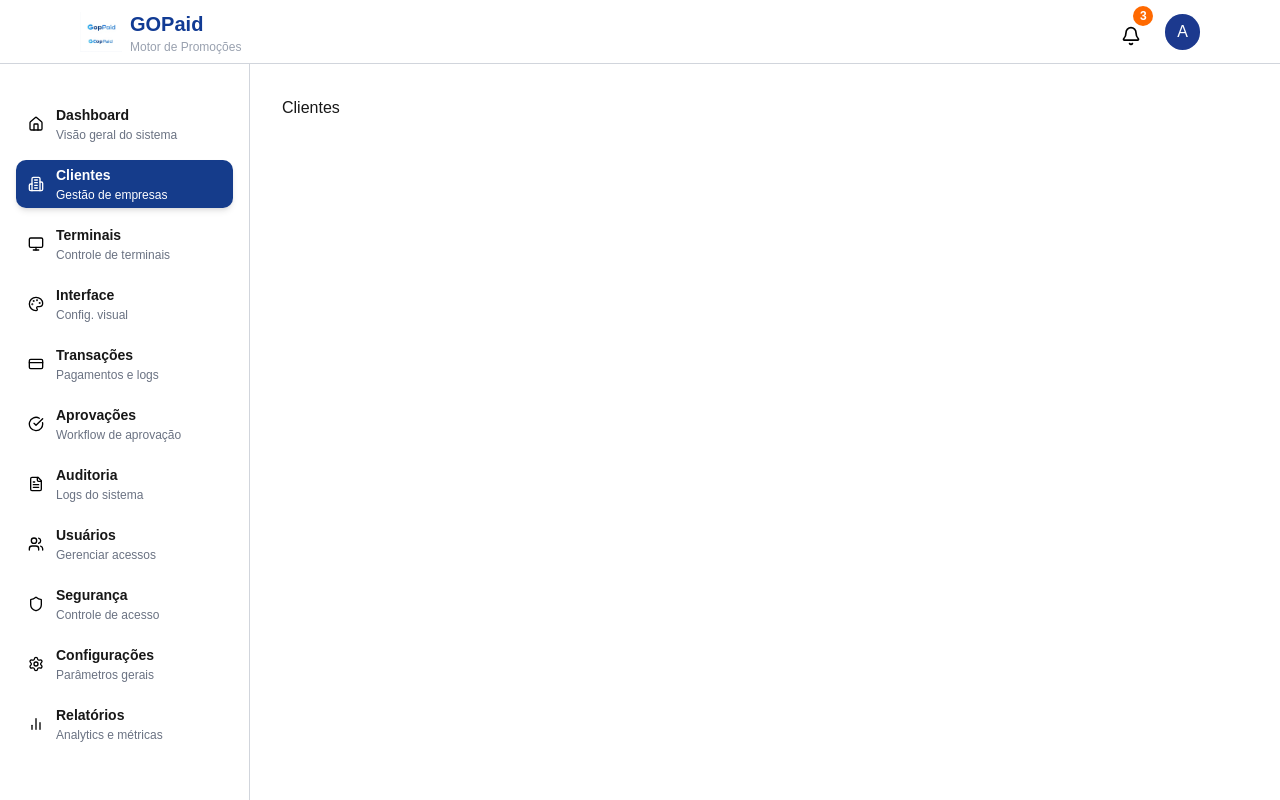
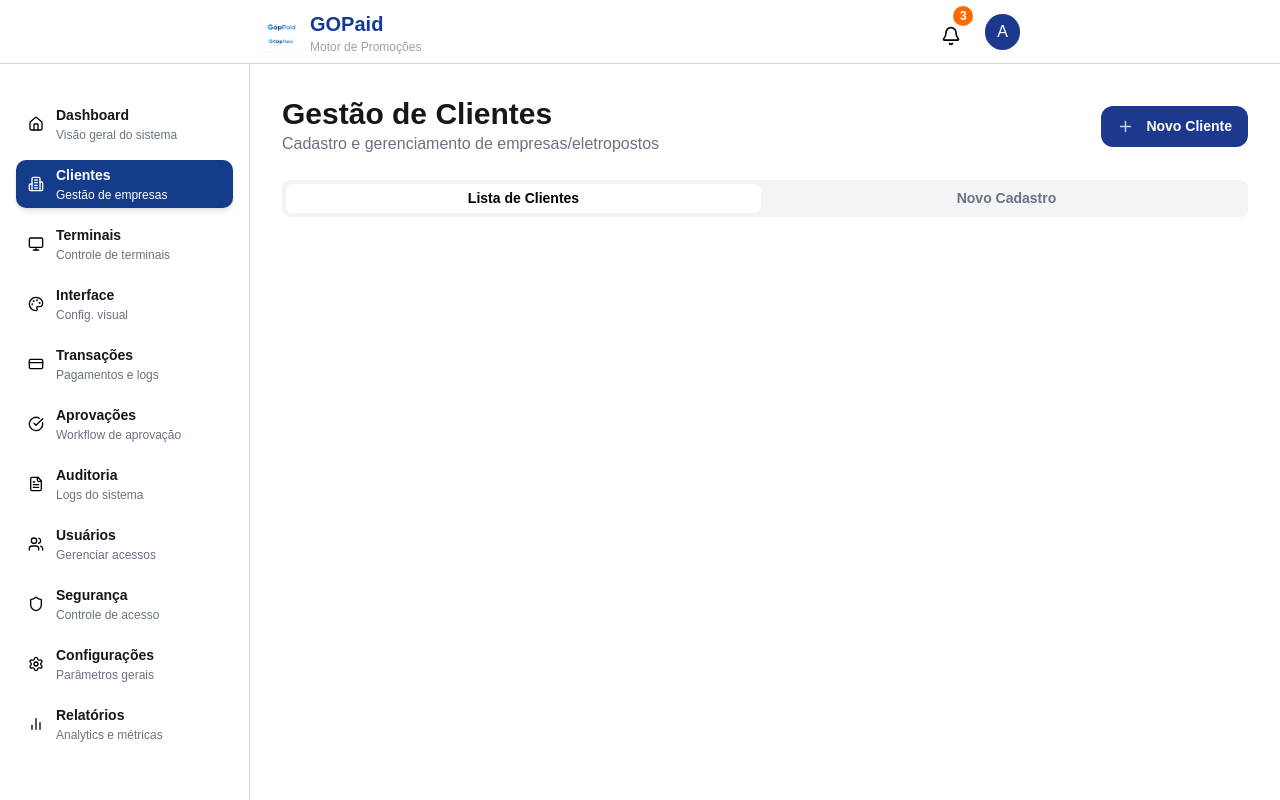
Before and after one commit to JohannPDaniel/Meu-projeto, a Next.js app: page /clientes in a window 1280 px wide. Built offline with nearby package versions, Linux system fonts and the light colour scheme.

Commit message:
iniciando pagina de clientes

```diff
--- a/src/app/clientes/page.tsx
+++ b/src/app/clientes/page.tsx
@@ -1,7 +1,54 @@
-import { AppLayout } from "../../components/appLayout";
+'use client';
 
-export default function clientes() {
+import { Plus } from 'lucide-react';
+import { useState } from 'react';
+import { AppLayout } from '../../components/appLayout';
+
+export default function Clientes() {
+	const [active, setActive] = useState<'lista' | 'novo'>('lista');
 	return (
-		<AppLayout>Clientes</AppLayout>
+		<AppLayout>
+			<div className='flex items-center justify-between'>
+				<div>
+					<h1 className='text-3xl font-bold'>Gestão de Clientes</h1>
+					<p className='text-gray-500'>
+						Cadastro e gerenciamento de empresas/eletropostos
+					</p>
+				</div>
+				<button className='flex items-center bg-blue-900 text-white px-4 py-2.5 rounded-xl cursor-pointer'>
+					<Plus
+						className='mr-3 font-black'
+						color='var(--color-gray-300)'
+						size={17}
+						strokeWidth={2}
+					/>
+					<span className='text-[14px] font-bold'>Novo Cliente</span>
+				</button>
+			</div>
+
+			<div className='w-full bg-gray-100 flex justify-center py-1 rounded-lg'>
+				<button
+					onClick={() => setActive('lista')}
+					className={`w-full mx-1 py-1 rounded-lg font-bold text-[14px] cursor-pointer transition-colors
+          ${
+						active === 'lista'
+							? 'bg-white text-black'
+							: 'text-gray-500 bg-transparent'
+					}`}>
+					Lista de Clientes
+				</button>
+
+				<button
+					onClick={() => setActive('novo')}
+					className={`w-full mx-1 py-1 rounded-lg font-bold text-[14px] cursor-pointer transition-colors
+          ${
+						active === 'novo'
+							? 'bg-white text-black'
+							: 'text-gray-500 bg-transparent'
+					}`}>
+					Novo Cadastro
+				</button>
+			</div>
+		</AppLayout>
 	);
 }
--- a/src/app/page.tsx
+++ b/src/app/page.tsx
@@ -1,5 +1,5 @@
 import gopaid from '@/assets/gopaid.png';
-import { Lock, Mail, Shield, User } from 'lucide-react';
+import { Lock, Mail } from 'lucide-react';
 import Image from 'next/image';
 
 export default function SignIn() {
@@ -24,7 +24,7 @@ export default function SignIn() {
 			</div>
 
 			<div
-				className='xss:w-[305px] xs:w-[355px] sm:w-[400px] md:w-[420px] lg:w-[450px] h-auto rounded-2xl flex flex-col items-center shadow-[0_2px_10px_rgba(0,0,0,0.1)] pb-2'
+				className='xss:w-[305px] xs:w-[355px] sm:w-[400px] md:w-[420px] lg:w-[450px] h-auto rounded-2xl flex flex-col items-center shadow-[0_2px_10px_rgba(0,0,0,0.1)] pb-6'
 				style={{ backgroundColor: '#ffff' }}>
 				<h1 className='text-2xl pt-6 font-[500]'>Acesso ao Sistema</h1>
 				<p className='text-sm text-gray-400 mt-1'>
@@ -61,7 +61,7 @@ export default function SignIn() {
 					</button>
 				</form>
 
-				<div className='w-full mt-2 px-6 py-4 flex flex-col gap-3'>
+				{/* <div className='w-full mt-2 px-6 py-4 flex flex-col gap-3'>
 					<hr className='border-x border-gray-300' />
 					<p className='text-[14px] text-gray-500 text-center'>
 						Usuários demo para teste:
@@ -136,7 +136,7 @@ export default function SignIn() {
 							</h2>
 						</div>
 					</div>
-				</div>
+				</div> */}
 			</div>
 			<p className='text-[12px] xss:text-center xs:text-center text-gray-500'>
 				Sistema protegido por controle de acesso baseado em funções (RBAC)
--- a/src/components/header.tsx
+++ b/src/components/header.tsx
@@ -5,7 +5,7 @@ import gopaid from '../assets/gopaid.png';
 
 export const Header = () => {
 	return (
-		<header className='fixed inset-x-0 top-0 z-50 backdrop-blur-md w-full h-16 bg-white/60 border-b border-gray-300 flex items-center justify-between gap-2 md:px-[30px] xl:px-[80px]'>
+		<header className='fixed inset-x-0 top-0 z-50 backdrop-blur-md w-full h-16 bg-white/60 border-b border-gray-300 flex items-center justify-between gap-2 md:px-[30px] xl:px-[260px]'>
 			<div className='flex items-center gap-2'>
 				<Image
 					src={gopaid}
```
